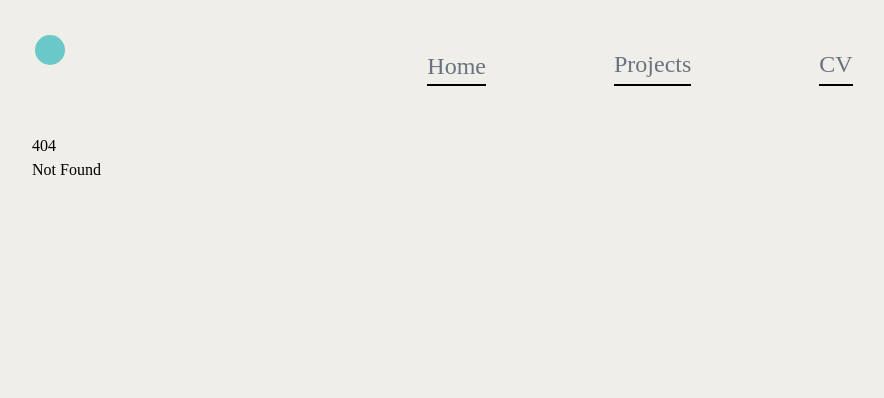
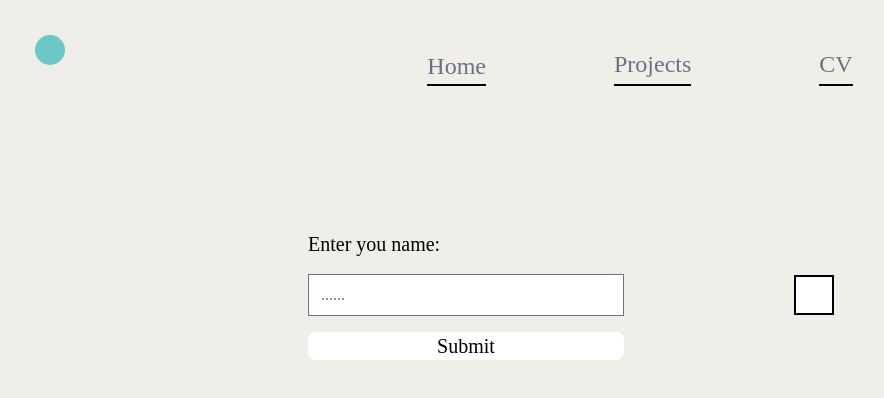
Before and after one commit to calvin-k347/portfolio, a SvelteKit app: page /projects/names in a window 1280 px wide. Before the commit this address had no page. Shown: the top 398 px of the page, without its empty margins (0-884 px from the left). Built offline with nearby package versions, Linux system fonts and the light colour scheme.

Commit message:
name project infra

```diff
--- /dev/null
+++ b/src/routes/projects/names/+page.svelte
@@ -0,0 +1,17 @@
+<script>
+    import Block from "./Block.svelte";
+</script>
+<div class="grid">
+    <div id="app" class="grid grid-cols-2 gap-8 m-auto mt-24">
+        <form class="m-auto grid gap-4 text-xl">
+            <label for="name">Enter you name:</label>
+        <input type="text" id="username" name="username" placeholder="......" maxlength="50" size="30">
+        <input type="submit" value="Submit" class="bg-white outline-[] rounded-lg">
+        </form>
+        <div class="flex m-auto">
+            <div class="w-10 h-10 border-2 bg-white"></div>
+            <Block message="hi"></Block>
+        </div>
+    </div>
+
+</div>
```
Also changed, not shown: src/routes/projects/names/Block.svelte (added), src/routes/projects/names/page.server.js (added).
